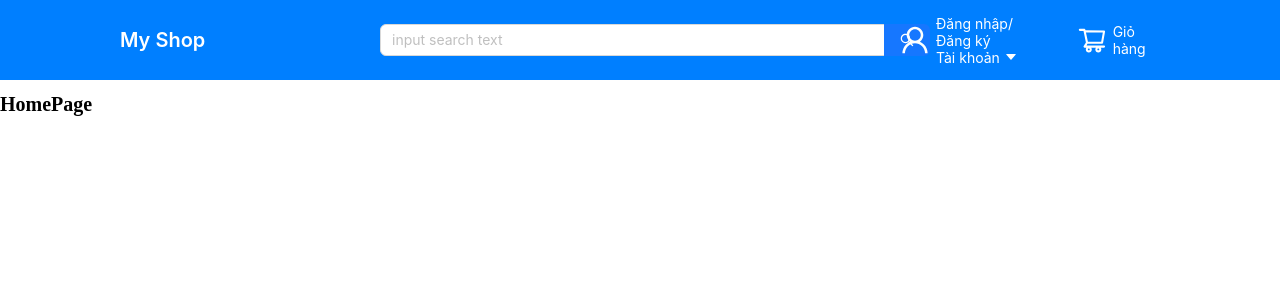
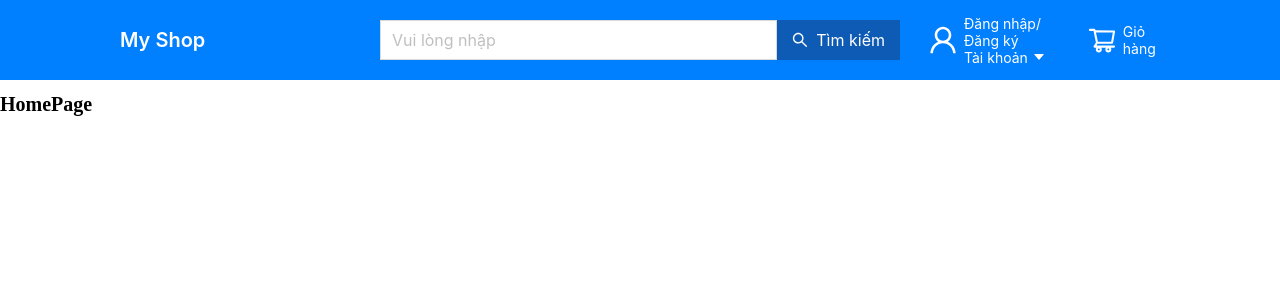
Before and after one commit to TranTung31/my-shop, a React (Create React App) app: page / in a window 1280 px wide. Shown: the top 300 px of the page. Built offline with nearby package versions, Linux system fonts and the light colour scheme.

Commit message:
2 - Xây dựng UI phần Header (Phần 2)

```diff
--- /dev/null
+++ b/src/components/ButtonInputSearch/ButtonInputSearch.jsx
@@ -0,0 +1,35 @@
+import { Button, Input } from "antd";
+import { SearchOutlined } from "@ant-design/icons";
+
+const ButtonInputSearch = (props) => {
+  const {
+    size,
+    inputText,
+    buttonText,
+    backGroundInput = "#fff",
+    backGroundButton = "#0d5bb5",
+  } = props;
+  return (
+    <div style={{ display: "flex" }}>
+      <Input
+        placeholder={inputText}
+        size={size}
+        style={{ backgroundColor: backGroundInput, borderRadius: "inherit" }}
+      />
+      <Button
+        icon={<SearchOutlined />}
+        size={size}
+        style={{
+          backgroundColor: backGroundButton,
+          border: "none",
+          borderRadius: "inherit",
+          color: "#fff",
+        }}
+      >
+        {buttonText}
+      </Button>
+    </div>
+  );
+};
+
+export default ButtonInputSearch;
--- a/src/components/HeaderComponent/HeaderComponent.jsx
+++ b/src/components/HeaderComponent/HeaderComponent.jsx
@@ -1,7 +1,18 @@
 import { Col } from "antd";
-import { WrapperCart, WrapperHeader, WrapperLogo, WrapperUser, WrapperUserAll, WrapperUserText } from "./styles";
-import Search from "antd/es/input/Search";
-import { UserOutlined, CaretDownOutlined, ShoppingCartOutlined } from '@ant-design/icons';
+import {
+  WrapperCart,
+  WrapperHeader,
+  WrapperLogo,
+  WrapperUser,
+  WrapperUserAll,
+  WrapperUserText,
+} from "./styles";
+import {
+  UserOutlined,
+  CaretDownOutlined,
+  ShoppingCartOutlined,
+} from "@ant-design/icons";
+import ButtonInputSearch from "../ButtonInputSearch/ButtonInputSearch";
 
 const HeaderComponent = () => {
   return (
@@ -12,25 +23,32 @@ const HeaderComponent = () => {
             <WrapperLogo>My Shop</WrapperLogo>
           </Col>
           <Col span={12}>
-            <Search
-              placeholder="input search text"
-            //   onSearch={onSearch}
-              enterButton
-              style={{ width: 550 }}
+            <ButtonInputSearch
+              size="large"
+              buttonText="Tìm kiếm"
+              inputText="Vui lòng nhập"
             />
           </Col>
           <Col span={6}>
             <WrapperUserAll>
               <WrapperUser>
-                <div style={{ fontSize: "30px", color: "#fff" }}><UserOutlined /></div>
+                <div style={{ fontSize: "30px", color: "#fff" }}>
+                  <UserOutlined />
+                </div>
                 <WrapperUserText>
                   <span>Đăng nhập/Đăng ký</span>
-                  <span>Tài khoản <CaretDownOutlined /></span>
+                  <span>
+                    Tài khoản <CaretDownOutlined />
+                  </span>
                 </WrapperUserText>
               </WrapperUser>
               <WrapperCart>
-                <div style={{ fontSize: "30px", color: "#fff" }}><ShoppingCartOutlined /></div>
-                <span style={{ color: "#fff", marginLeft: "6px" }}>Giỏ hàng</span>
+                <div style={{ fontSize: "30px", color: "#fff" }}>
+                  <ShoppingCartOutlined />
+                </div>
+                <span style={{ color: "#fff", marginLeft: "6px" }}>
+                  Giỏ hàng
+                </span>
               </WrapperCart>
             </WrapperUserAll>
           </Col>
--- a/src/components/HeaderComponent/styles.js
+++ b/src/components/HeaderComponent/styles.js
@@ -29,6 +29,7 @@ export const WrapperUserText = styled.div`
 export const WrapperUserAll = styled.div`
   display: flex;
   align-items: center;
+  margin-left: 28px;
 `;
 
 export const WrapperCart = styled.div`
```
